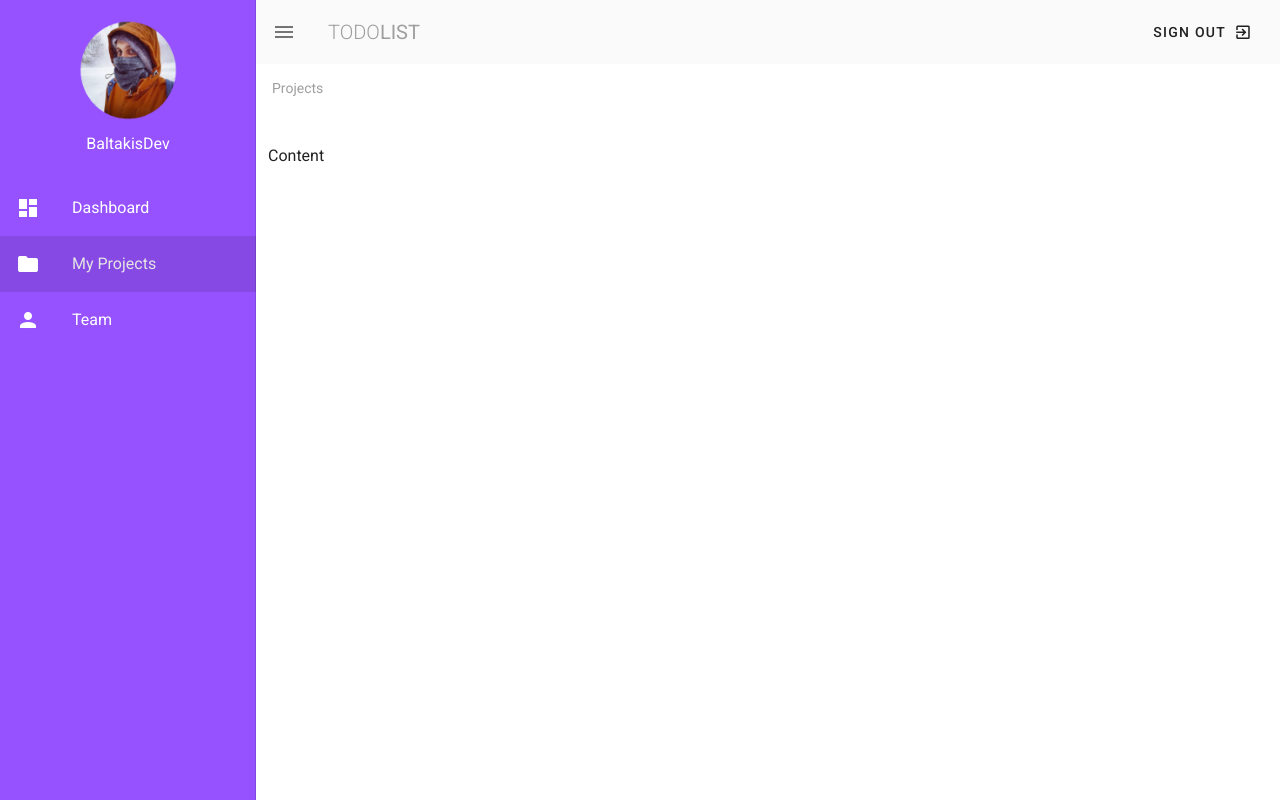
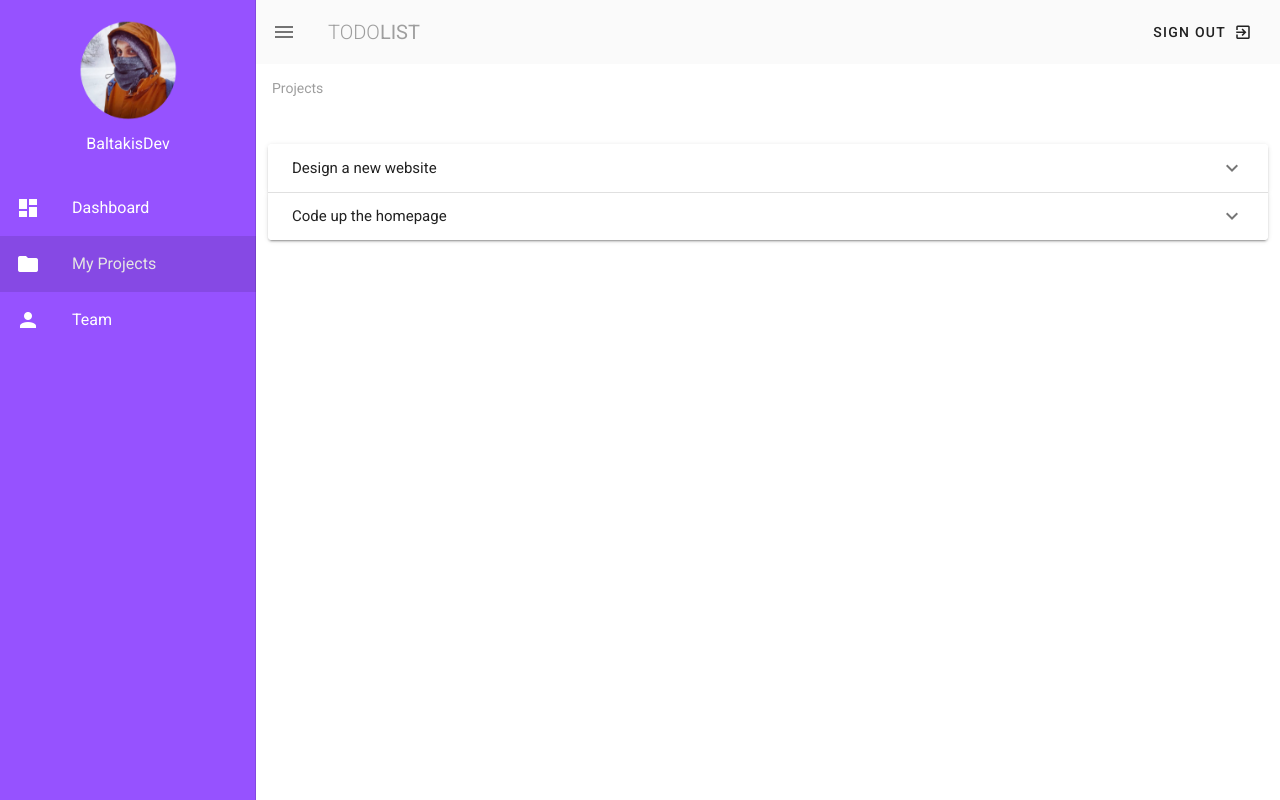
Before and after one commit to Mantasbl/Todo-vuejs, a Vue app: page /projects in a window 1280 px wide. Built offline with nearby package versions, Linux system fonts and the light colour scheme.

Commit message:
Expansion panels for projects view, project filter

```diff
--- a/src/views/Projects.vue
+++ b/src/views/Projects.vue
@@ -3,13 +3,44 @@
     <v-subheader class="grey--text">Projects</v-subheader>
 
     <v-container class=" my-5">
-        Content
+        <v-expansion-panels>
+          <v-expansion-panel v-for="project in myProjects" :key="project.title">
+            <v-expansion-panel-header>
+              {{project.title}}
+            </v-expansion-panel-header>
+            <v-expansion-panel-content>
+              <v-card flat>
+                <v-card-text>
+                  <div class="font-weight-bold">Due by {{project.due}}</div>
+                  <div>{{project.content}}</div>
+                </v-card-text>
+              </v-card>
+            </v-expansion-panel-content>
+          </v-expansion-panel>
+        </v-expansion-panels>
     </v-container>
   </div>
 </template>
 
 <script>
 export default {
-
+  data() {
+    return {
+    projects: [
+        { title: 'Design a new website', person: 'BaltakisDev', due: '1st Jan 2019', status: 'ongoing', content: 'Lorem ipsum dolor sit amet consectetur adipisicing elit. Sunt consequuntur eos eligendi illum minima adipisci deleniti, dicta mollitia enim explicabo fugiat quidem ducimus praesentium voluptates porro molestias non sequi animi!'},
+        { title: 'Code up the homepage', person: 'BaltakisDev', due: '10th Jan 2019', status: 'complete', content: 'Lorem ipsum dolor sit amet consectetur adipisicing elit. Sunt consequuntur eos eligendi illum minima adipisci deleniti, dicta mollitia enim explicabo fugiat quidem ducimus praesentium voluptates porro molestias non sequi animi!'},
+        { title: 'Code up the homepage', person: 'Chun Li', due: '10th Jan 2019', status: 'complete', content: 'Lorem ipsum dolor sit amet consectetur adipisicing elit. Sunt consequuntur eos eligendi illum minima adipisci deleniti, dicta mollitia enim explicabo fugiat quidem ducimus praesentium voluptates porro molestias non sequi animi!'},
+        { title: 'Design video thumbnails', person: 'Ryu', due: '20th Dec 2018', status: 'complete', content: 'Lorem ipsum dolor sit amet consectetur adipisicing elit. Sunt consequuntur eos eligendi illum minima adipisci deleniti, dicta mollitia enim explicabo fugiat quidem ducimus praesentium voluptates porro molestias non sequi animi!'},
+        { title: 'Create a community forum', person: 'Gouken', due: '20th Oct 2018', status: 'overdue', content: 'Lorem ipsum dolor sit amet consectetur adipisicing elit. Sunt consequuntur eos eligendi illum minima adipisci deleniti, dicta mollitia enim explicabo fugiat quidem ducimus praesentium voluptates porro molestias non sequi animi!'},
+      ]
+    }
+  },
+  computed: {
+    myProjects() {
+      return this.projects.filter(project => {
+        return project.person === 'BaltakisDev'
+      })
+    }
+  }
 };
 </script>
```
